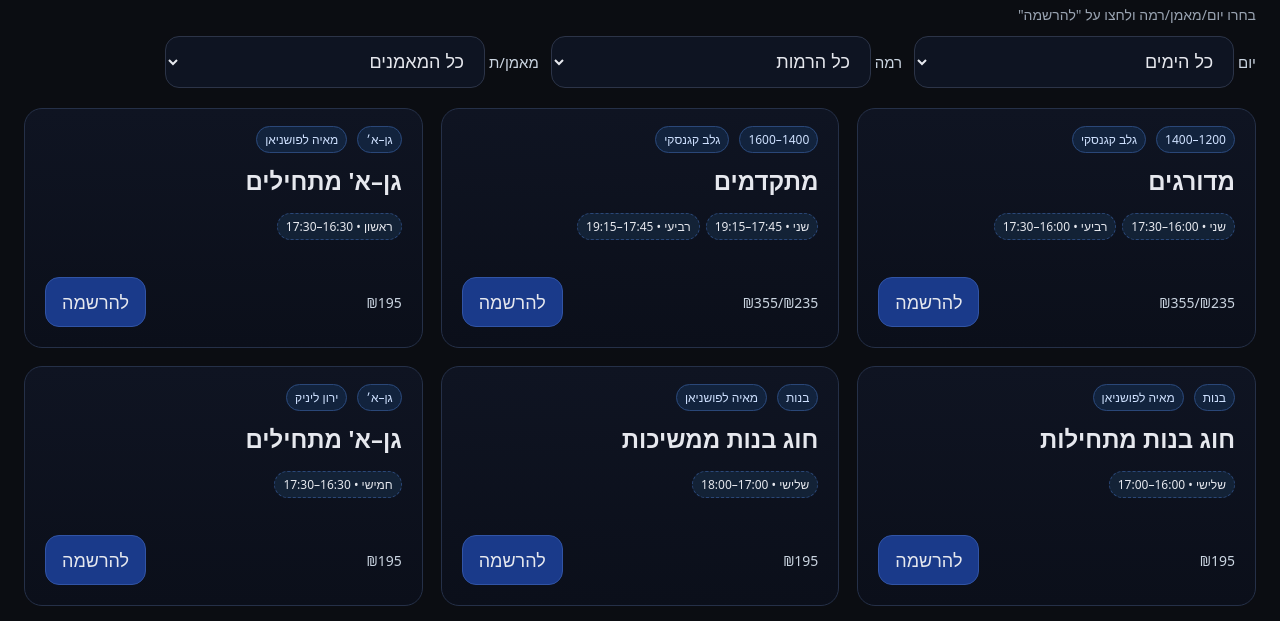
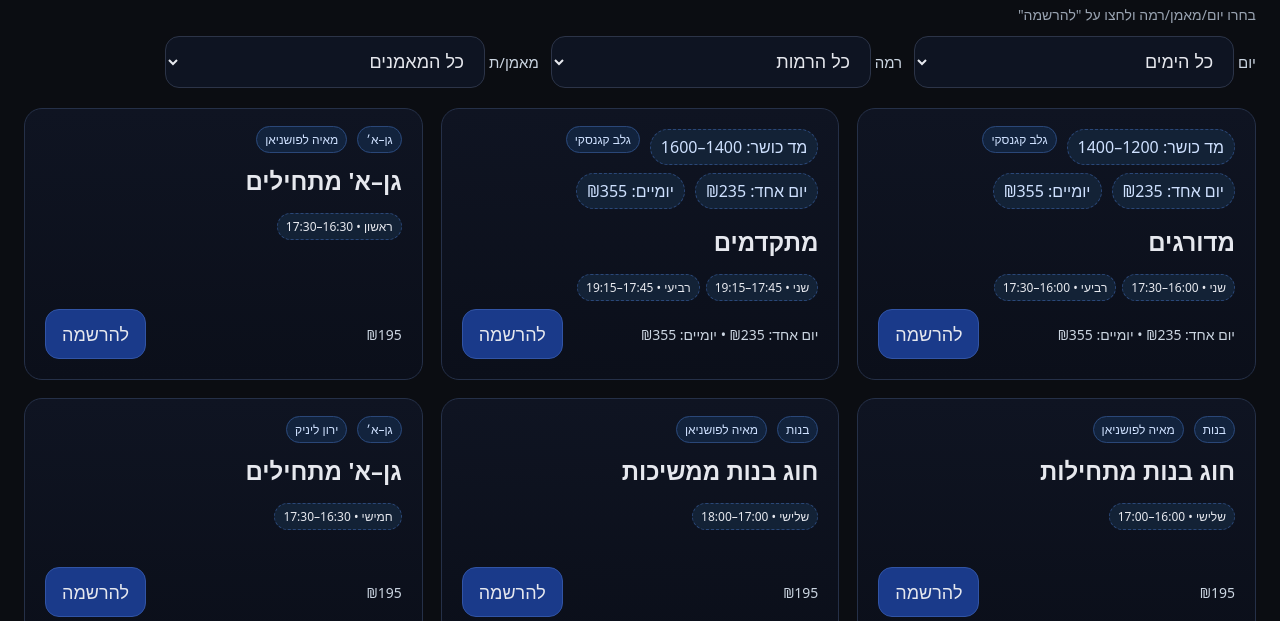
Before and after one commit to RaikoGAL/classes-registration, a website: page public/index.html in a window 1280 px wide. Shown: the part 148-769 px from the top of the page. Drawn offline with Linux system fonts and the light colour scheme.

Commit message:
Update index.html

```diff
--- a/public/index.html
+++ b/public/index.html
@@ -101,6 +101,77 @@ select.wide{width:320px}.form{display:grid;grid-template-columns:repeat(2,1fr);g
   }
 })();
 </script>
+<script>
+(function(){
+  // נקה את ההודעה אם קיימת (ביקשת להסיר)
+  const old = document.getElementById('contactNotice');
+  if (old) old.remove();
+
+  // פונקציה שמוסיפה תגיות מחיר ומחילה "מד כושר" על טווחים מספריים
+  function enhanceCard(card){
+    // 1) מצא את שורת התגיות העליונה
+    const kv = card.querySelector('.kv') || card.querySelector('.tags') || card.querySelector('.meta');
+    // 2) מצא טקסט מחיר בסגנון ₪355/₪235 או 355/235₪
+    const priceNode = Array.from(card.querySelectorAll('*')).find(n => {
+      if (!n || n.children?.length) return false;
+      const t = (n.textContent||'').replace(/\s+/g,'');
+      return /₪?\d{2,5}\/₪?\d{2,5}₪?/.test(t);
+    });
+
+    if (priceNode){
+      const t = priceNode.textContent.replace(/\s+/g,'');
+      const m = t.match(/₪?(\d{2,5})\/₪?(\d{2,5})/);
+      if (m){
+        const big = Math.max(+m[1], +m[2]), small = Math.min(+m[1], +m[2]);
+        // עדכנו שורת המחיר התחתונה לכיתוב ברור
+        priceNode.textContent = `יום אחד: ₪${small} • יומיים: ₪${big}`;
+
+        // הוסף גם תגיות מחיר למעלה (אם יש kv)
+        if (kv){
+          const p1 = document.createElement('span');
+          p1.className = 'price-badge';
+          p1.textContent = `יום אחד: ₪${small}`;
+          const p2 = document.createElement('span');
+          p2.className = 'price-badge';
+          p2.textContent = `יומיים: ₪${big}`;
+          kv.appendChild(p1);
+          kv.appendChild(p2);
+        }
+      }
+    }
+
+    // 3) “מד כושר” ליד טווחים (למשל 1200–1400)
+    const rangeRe = /\b\d{3,4}\s*[-–]\s*\d{3,4}\b/;
+    (kv || card).querySelectorAll('span,div,em,strong').forEach(el=>{
+      if (!el || el.children?.length) return;
+      const txt = (el.textContent||'').trim();
+      if (rangeRe.test(txt) && !/מד\s*כושר/.test(txt)){
+        el.textContent = `מד כושר: ${txt}`;
+        el.classList?.add('tag'); // יקבל סטייל של תגית אם kv קיים
+      }
+    });
+  }
+
+  // הפעלה על כל הכרטיסים + האזנה לטעינה דינמית
+  function run(){
+    const grid = document.getElementById('grid') || document.querySelector('.grid.timetable');
+    if (!grid) return;
+    grid.querySelectorAll('.card').forEach(enhanceCard);
+    const mo = new MutationObserver(muts=>{
+      muts.forEach(m=>{
+        m.addedNodes.forEach(n=>{
+          if (n.nodeType===1 && n.classList?.contains('card')) enhanceCard(n);
+          n.querySelectorAll?.('.card')?.forEach(enhanceCard);
+        });
+      });
+    });
+    mo.observe(grid,{childList:true,subtree:true});
+  }
+
+  if (document.readyState==='loading') document.addEventListener('DOMContentLoaded', run);
+  else run();
+})();
+</script>
 
 
 </body>
```
